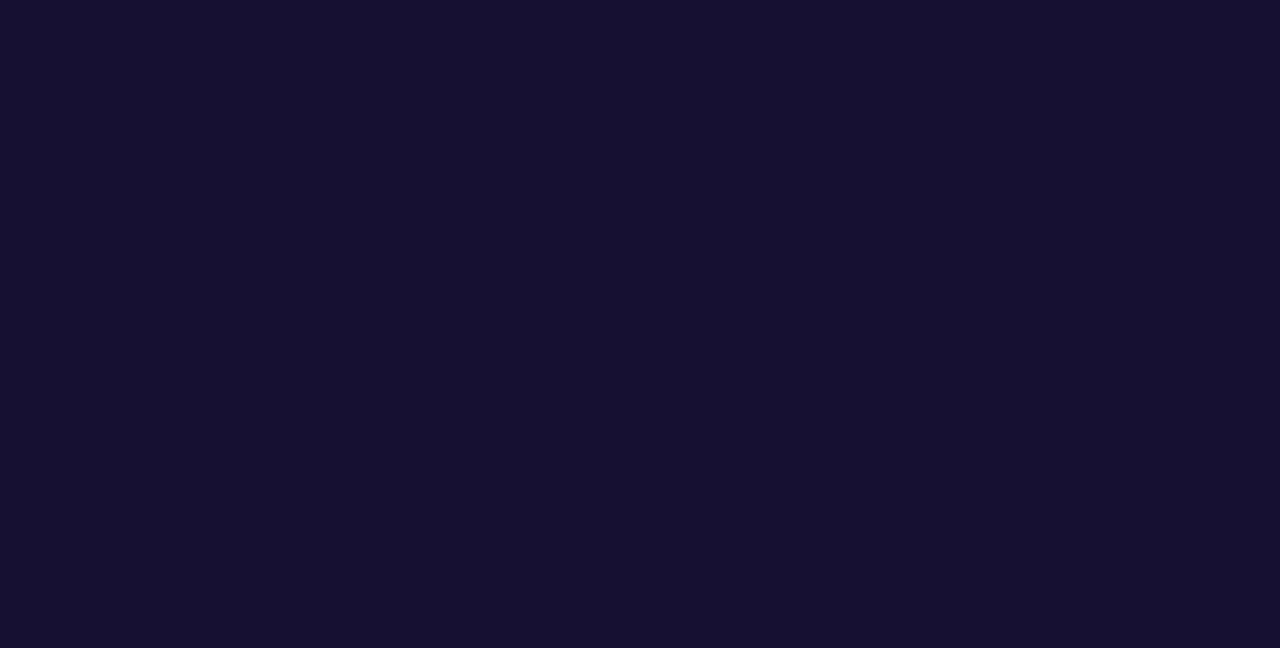
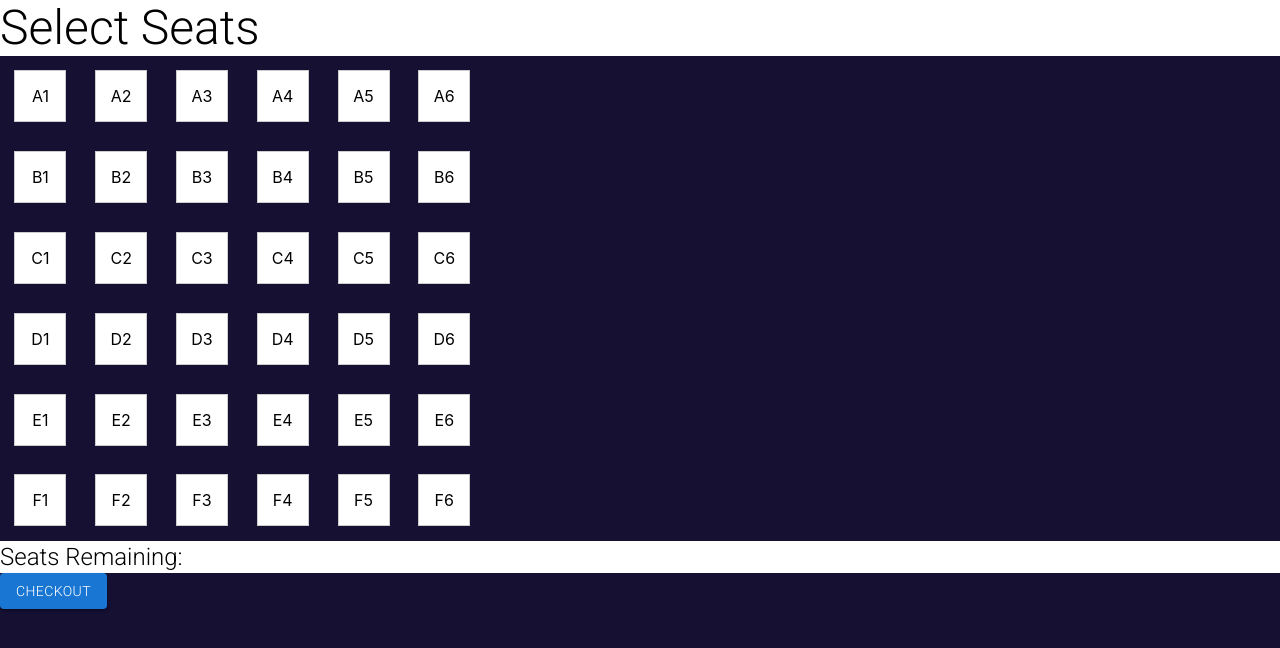
Before and after one commit to louisdefromont/cinema-ebooking-system, a React (Create React App) app in the folder cinema-ebooking-frontend/: page /select-seats in a window 1280 px wide. Before the commit this address had no page. Shown: the top 648 px of the page. Built offline with nearby package versions, Linux system fonts and the light colour scheme; a web font is replaced by a local one.

Commit message:
SelectSeats

```diff
--- a/cinema-ebooking-frontend/src/App.js
+++ b/cinema-ebooking-frontend/src/App.js
@@ -7,6 +7,7 @@ import Register from './pages/Register';
 import AdminControl from './pages/admin/AdminControl';
 import AdminPromotions from './pages/admin/Promotions';
 import SelectAge from './pages/SelectAge';
+import SelectSeats from './pages/SelectSeats';
 
 
 function App() {
@@ -21,6 +22,7 @@ function App() {
           <Route path='/admin' element={<AdminControl />} />
           <Route path='/admin/promotions' element={<AdminPromotions />} />
           <Route path='/select-age' element={<SelectAge />} />
+          <Route path='/select-seats' element={<SelectSeats />} />
         </Routes>
       </div>
     </Router>
--- a/cinema-ebooking-frontend/src/pages/SelectAge.js
+++ b/cinema-ebooking-frontend/src/pages/SelectAge.js
@@ -36,9 +36,9 @@ export default function SelectAge() {
       <Button
         variant="contained"
         color="primary"
-        to="/select-seats"
+        to={"/select-seats?ticketcount=" + (adultTickets + childTickets + seniorTickets)}
         component={Link}
-      >Continue to Checkout</Button>
+      >Select Seats</Button>
     </Box>
   );
 }
--- /dev/null
+++ b/cinema-ebooking-frontend/src/pages/SelectSeats.js
@@ -0,0 +1,98 @@
+import React from 'react';
+import Box from '@mui/material/Box';
+import Typography from '@mui/material/Typography';
+import { useLocation } from 'react-router-dom';
+import Button from '@mui/material/Button';
+import { Link } from 'react-router-dom';
+
+function Seat({ number, status, onSeatClick }) {
+	return (
+		<Box
+			sx={{
+				width: 50,
+				height: 50,
+				border: '1px solid #ccc',
+				display: 'flex',
+				alignItems: 'center',
+				justifyContent: 'center',
+				margin: 1.8,
+				bgcolor: status === 'available' ? 'white' : 'gray',
+			}}
+			onClick={() => onSeatClick(number)}
+		>
+			{number}
+		</Box>
+	);
+}
+
+function createSeats() {
+	const rows = ['A', 'B', 'C', 'D', 'E', 'F'];
+	const seats = [];
+	for (let row of rows) {
+		for (let i = 1; i <= 6; i++) {
+			seats.push({ number: `${row}${i}`, status: 'available' });
+		}
+	}
+	return seats;
+}
+
+export default function SelectSeats() {
+	const location = useLocation();
+	const ticketCount = new URLSearchParams(location.search).get('ticketcount');
+
+	const [seats, setSeats] = React.useState(createSeats());
+	const [seatsRemaining, setSeatsRemaining] = React.useState(ticketCount);
+	function onSeatClick(seatNumber) {
+		const newSeats = seats.map((seat) => {
+			if (seat.number === seatNumber) {
+				if (seat.status === 'available') {
+					if (seatsRemaining === 0) {
+						return seat;
+					}
+					setSeatsRemaining((prevSeatsRemaining) => prevSeatsRemaining - 1);
+					return { ...seat, status: 'selected' };
+				} else if (seat.status === 'selected') {
+					setSeatsRemaining((prevSeatsRemaining) => prevSeatsRemaining + 1);
+					return { ...seat, status: 'available' };
+				}
+			}
+			return seat;
+		});
+		setSeats(newSeats);
+	}
+	// 2d array of seats
+	const seatRows = [];
+	for (let i = 0; i < seats.length; i += 6) {
+		seatRows.push(seats.slice(i, i + 6));
+	}
+	// const checkoutButton
+	return (
+		<div>
+			<Typography variant="h3" bgcolor={'white'}>Select Seats</Typography>
+			<div>
+				{seatRows.map((row, index) => (
+					<div key={index} style={{ display: 'flex' }}>
+						{row.map((seat, index) => (
+							<Seat
+								key={index}
+								number={seat.number}
+								status={seat.status}
+								onSeatClick={onSeatClick}
+							/>
+						))}
+					</div>
+				))}
+			</div>
+			<Typography variant="h5" bgcolor={'white'}>Seats Remaining: {seatsRemaining}</Typography>
+			<Button
+				variant="contained"
+				color="primary"
+				to="/"
+				component={Link}
+				disabled={seatsRemaining > 0}
+			>
+				Checkout
+			</Button>
+		</div>
+	);
+}
```
